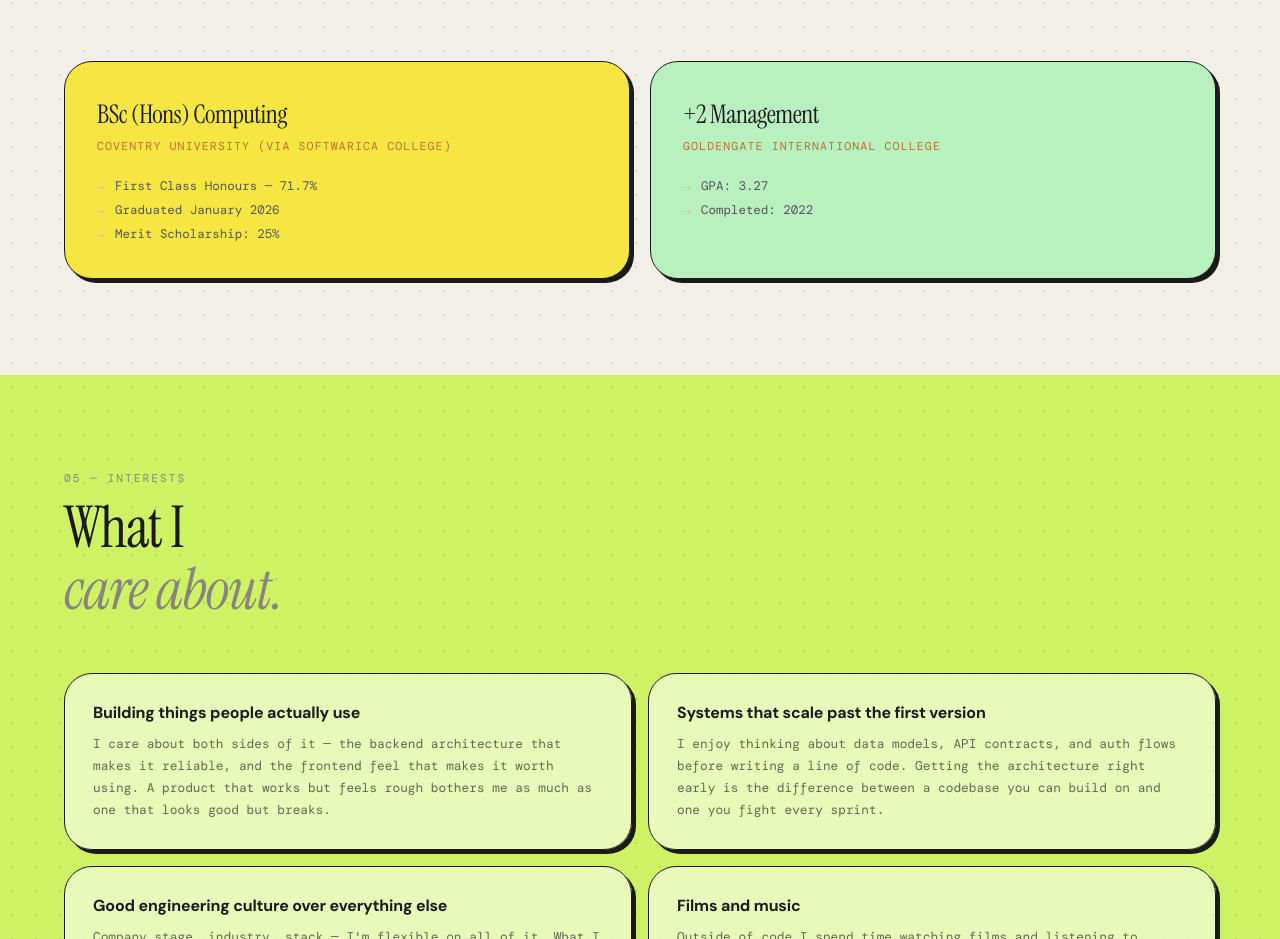
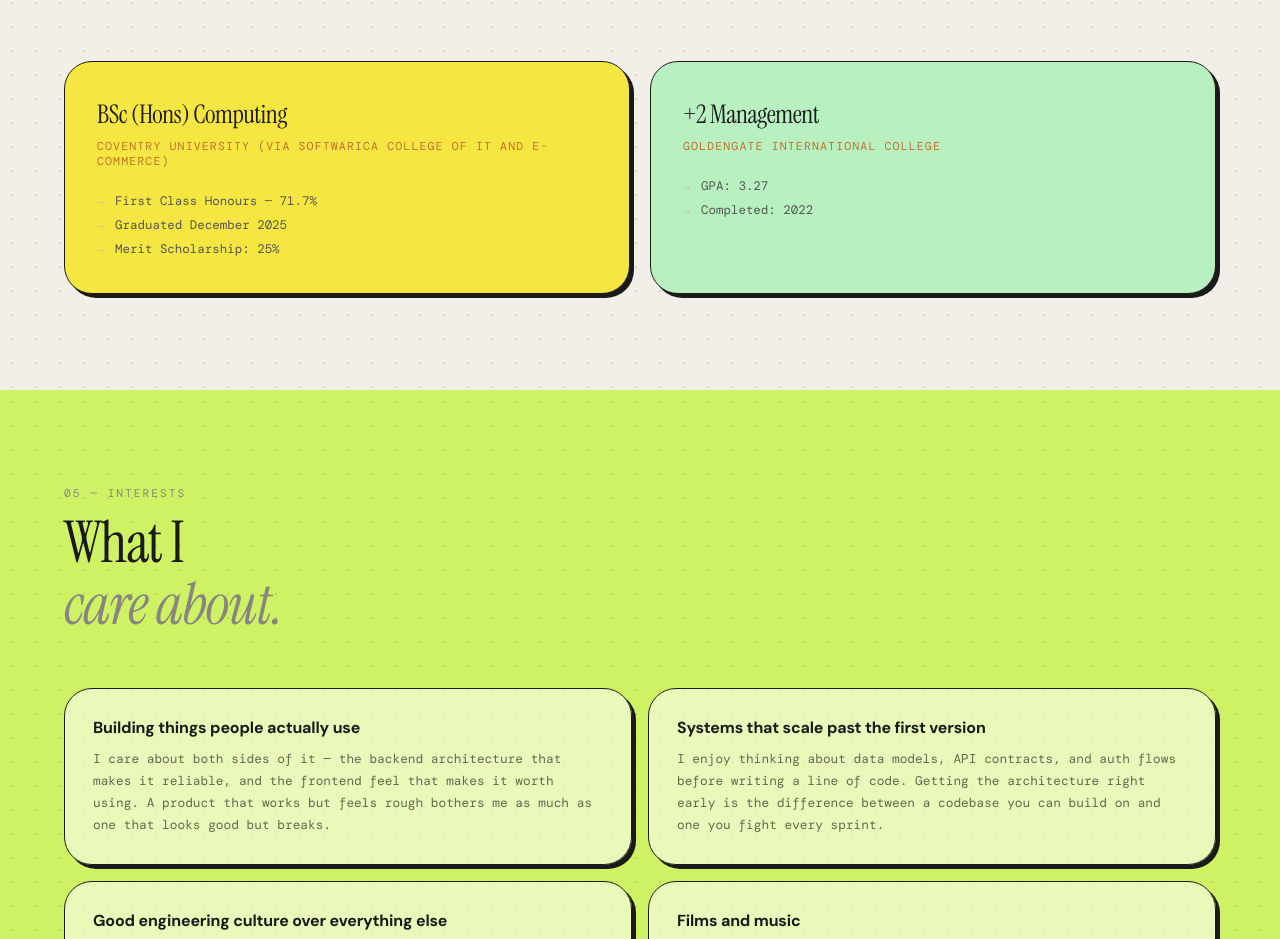
Before and after one commit to Pramudita29/portfolio, a React (Vite) app: page / in a window 1280 px wide. Shown: the part 5697-6636 px from the top of the page. Built offline with nearby package versions, Linux system fonts and the light colour scheme.

Commit message:
fix: update education institution name and graduation date for accuracy

```diff
--- a/src/App.jsx
+++ b/src/App.jsx
@@ -151,10 +151,10 @@ const SKILLS = {
 const EDUCATION = [
   {
     degree: "BSc (Hons) Computing",
-    institution: "Coventry University (via Softwarica College)",
+    institution: "Coventry University (via Softwarica College of IT and e-commerce)",
     details: [
       "First Class Honours — 71.7%",
-      "Graduated January 2026",
+      "Graduated December 2025",
       "Merit Scholarship: 25%",
     ],
     color: "var(--yellow)",
```
